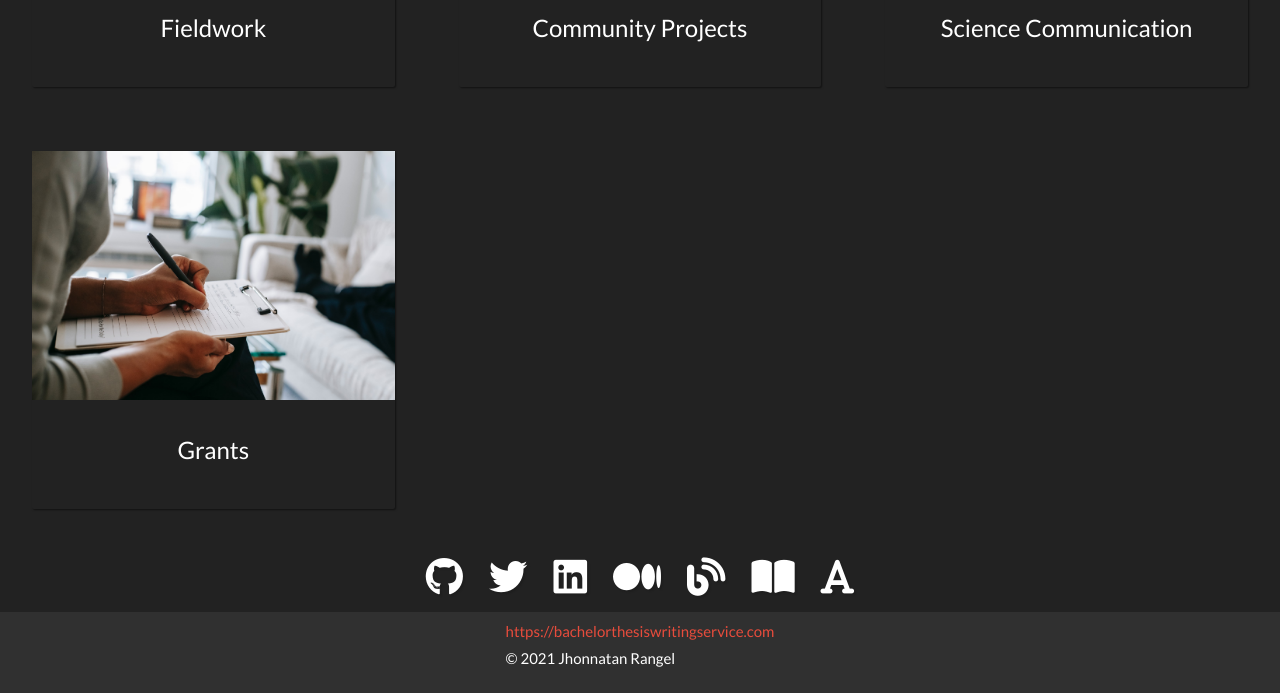
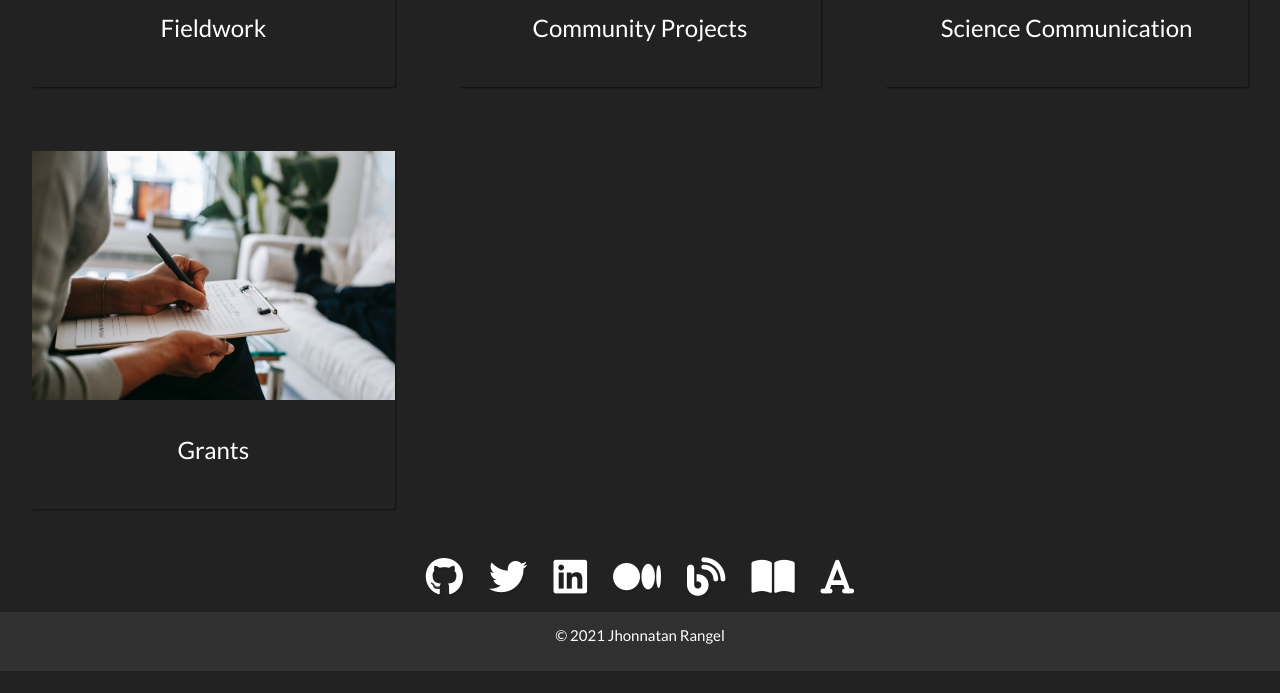
Before and after one commit to jhon-ran/portfolio, a plain HTML site: page index.html in a window 1280 px wide. Shown: the part 1695-2388 px from the top of the page. After the commit the page ends 2366 px from the top, so only its background shows below. Drawn offline with nearby package versions, Linux system fonts and the light colour scheme.

Commit message:
remove buggy link from counter

```diff
--- a/index.html
+++ b/index.html
@@ -148,7 +148,7 @@
 <footer class="footer bottom">
   <div class="d-flex flex-column justify-content-center">
     <div class="mx-auto mb-1">
-      <a href='https://bachelorthesiswritingservice.com/'>https://bachelorthesiswritingservice.com</a> <script type='text/javascript' src='https://www.freevisitorcounters.com/auth.php?id=8451b0168e94ad00097a3c8272ed40b6f1f3193d'></script>
+      <!--<a href='https://bachelorthesiswritingservice.com/'>https://bachelorthesiswritingservice.com</a> <script type='text/javascript' src='https://www.freevisitorcounters.com/auth.php?id=8451b0168e94ad00097a3c8272ed40b6f1f3193d'></script>-->
       <script type="text/javascript" src="https://www.freevisitorcounters.com/en/home/counter/782469/t/2"></script>
     </div>
     <p>
```
